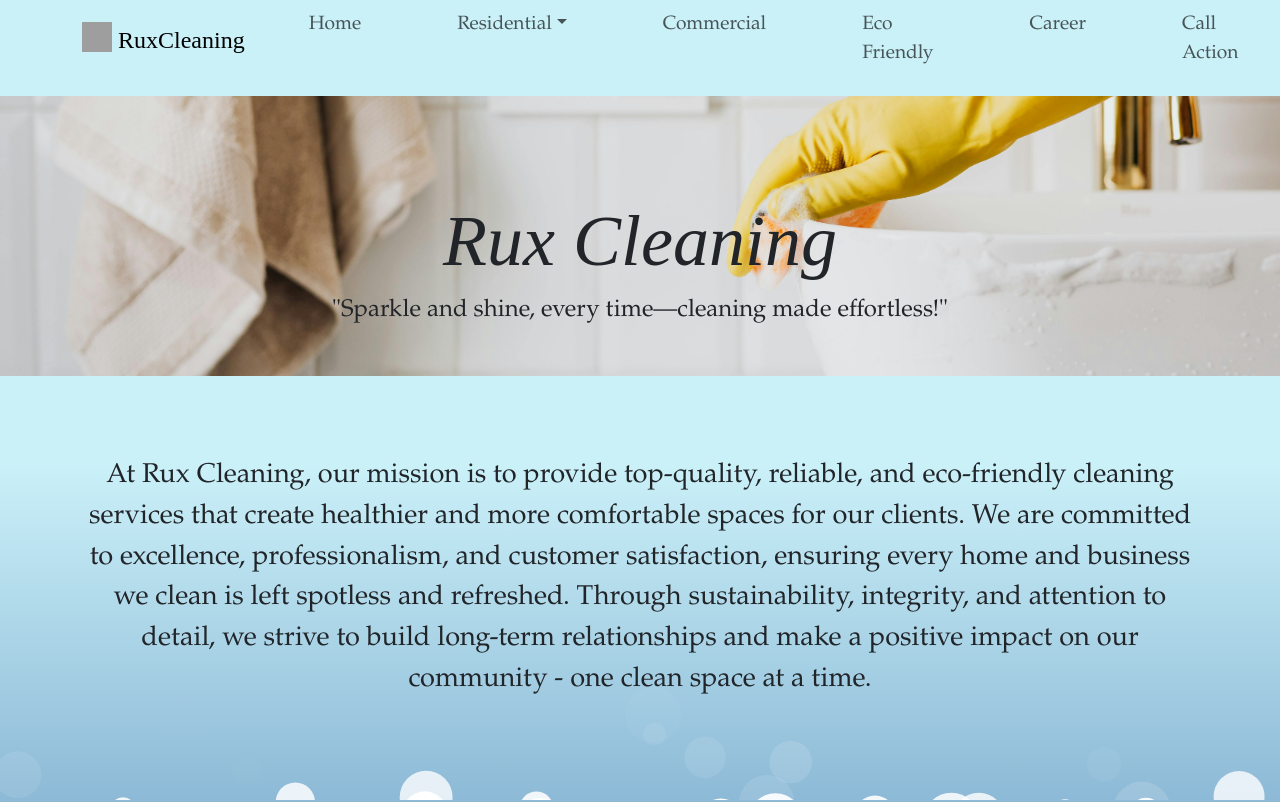
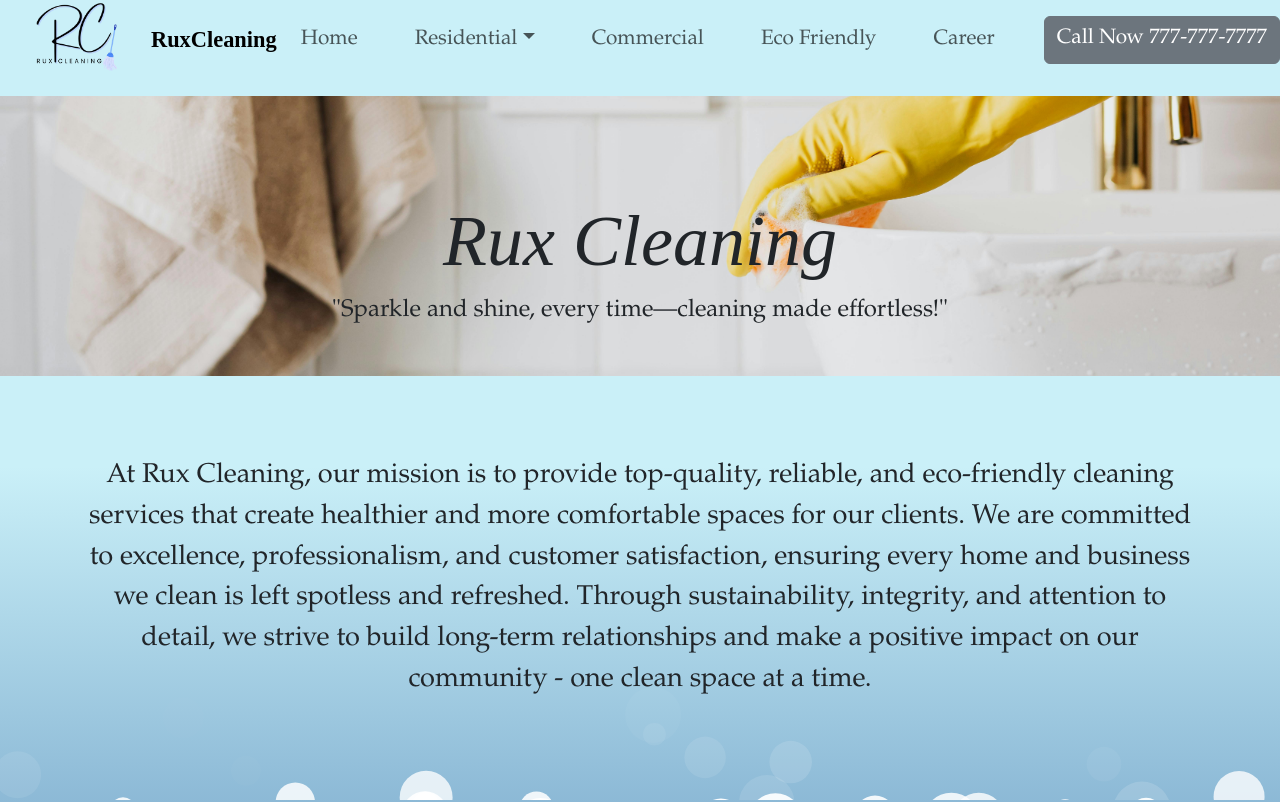
Before and after one commit to YemnyFeliz/RuxCleaning, a React (Vite) app: page / in a window 1280 px wide. Shown: the top 802 px of the page. Built offline with nearby package versions, Linux system fonts and the light colour scheme; grey boxes are pictures that could not be loaded.

Commit message:
dropdown/nav styles

```diff
--- a/components/NavBar.jsx
+++ b/components/NavBar.jsx
@@ -1,10 +1,5 @@
-import React, { Component } from 'react';
-import {
-    BrowserRouter as Router,
-    Routes,
-    Route,
-    Link,
-} from 'react-router-dom';
+import React from 'react';
+import { BrowserRouter as Router, Routes, Route, Link } from 'react-router-dom';
 
 import '../styles/NavBar.css';
 import '../src/App.css';
@@ -13,6 +8,7 @@ import Container from 'react-bootstrap/Container';
 import Nav from 'react-bootstrap/Nav';
 import Navbar from 'react-bootstrap/Navbar';
 import NavDropdown from 'react-bootstrap/NavDropdown';
+import Button from 'react-bootstrap/Button';
 
 import Home from '../pages/Home';
 import RegularCleaning from '../Pages/Residential/RegularCleaning';
@@ -21,84 +17,66 @@ import MoveCleaning from '../Pages/Residential/MoveCleaning';
 import PostConstruction from '../Pages/Residential/PostConstruction';
 import Commercial from '../pages/Commercial';
 import EcoFriendly from '../pages/Eco-Friendly';
-import Career from '../Pages/Career'
+import Career from '../Pages/Career';
 import CallAction from '../pages/CallAction';
-import logo from '../../assets/logo.png'; // Adjust path based on file location
-
+import logo from '../src/assets/logo.png';
 
 const Navigation = () => {
   return (
     <Router>
       <Navbar fixed="top" collapseOnSelect expand="lg" className="bg-body-tertiary">
-      <Container>
-        <Navbar.Brand href="/">
-          <img alt="ruxcleaninglogo" src={logo} width="30" height="30" className="d-inline-block align-top" />
+        {/* <Container> */}
+          {/* ✅ Fix Logo & Brand Name Alignment */}
+          <Navbar.Brand href="/" className="d-flex align-items-center">
+            <img
+              alt="ruxcleaninglogo"
+              src={logo}
+              width="150" // Adjust width
+              height="150" // Set height explicitly
+              className="d-inline-block align-top"
+            />
+            <span className="brand-name">RuxCleaning</span> {/* Styled in CSS */}
+          </Navbar.Brand>
 
-          {' '}RuxCleaning</Navbar.Brand>
           <Navbar.Toggle aria-controls="responsive-navbar-nav" />
           <Navbar.Collapse id="responsive-navbar-nav">
-          <Nav className="me-auto">
-
+            {/* ✅ Ensure NavLinks Take Full Space */}
+            <Nav className="ms-auto w-100 d-flex justify-content-around">
               <Nav.Link as={Link} to="/">Home</Nav.Link>
 
-            <NavDropdown title="Residential" id="collapsible-nav-dropdown">
-              <NavDropdown.Item as={Link} to="/regularCleaning" >Regular Cleaning</NavDropdown.Item>
+              <NavDropdown title="Residential" id="collapsible-nav-dropdown" className='custom-dropdown'>
 
-              <NavDropdown.Item as={Link} to="/deepCleaning">
-                Deep Cleaning
-              </NavDropdown.Item>
+                <NavDropdown.Item as={Link} to="/regularCleaning">Regular Cleaning</NavDropdown.Item>
+                <NavDropdown.Item as={Link} to="/deepCleaning">Deep Cleaning</NavDropdown.Item>
+                <NavDropdown.Item as={Link} to="/moveCleaning">Move in/out Cleaning</NavDropdown.Item>
+                <NavDropdown.Item as={Link} to="/postConstructionCleaning">Post Construction Cleaning</NavDropdown.Item>
 
-              <NavDropdown.Item as={Link} to="/moveCleaning">Move in/out Cleaning</NavDropdown.Item>
-
-              <NavDropdown.Item as={Link} to="/postConstructionCleaning">
-                Post Construction Cleaning
-              </NavDropdown.Item>
               </NavDropdown>
 
               <Nav.Link as={Link} to="/commercial">Commercial</Nav.Link>
+              <Nav.Link as={Link} to="/ecoFriendly">Eco Friendly</Nav.Link>
+              <Nav.Link as={Link} to="/career">Career</Nav.Link>
+              <Button className="callBtn" variant="secondary" as={Link} to="/callAction">Call Now 777-777-7777</Button>
+            </Nav>
+          </Navbar.Collapse>
+        {/* </Container> */}
+      </Navbar>
 
-              <Nav.Link as={Link} to="/ecoFriendly">Eco Friendly</Nav.Link>
-
-              <Nav.Link as={Link} to="/career">Career</Nav.Link>
-
-              <Nav.Link as={Link} to="/callAction">Call Action</Nav.Link>
-          </Nav>
-          {/* <Nav>
-            <Nav.Link href="#deets">More deets</Nav.Link>
-            <Nav.Link eventKey={2} href="#memes">
-              Dank memes
-            </Nav.Link>
-          </Nav> */}
-        </Navbar.Collapse>
-      </Container>
-    </Navbar>
       <div>
         <Routes>
-            <Route path="/" element={<Home />}> </Route>
-
-            <Route path="/regularCleaning" element={<RegularCleaning />}> </Route>
-
-            <Route path="/deepCleaning" element={<DeepCleaning />}> </Route>
-
-            <Route path="/moveCleaning" element={<MoveCleaning />}> </Route>
-
-            <Route path="/postConstructionCleaning" element={<PostConstruction />}> </Route>
-
-            <Route path="/commercial" element={<Commercial />}> </Route>
-
-            <Route path="/ecoFriendly" element={<EcoFriendly />}> </Route>
-
-            <Route path="/career" element={<Career />}> </Route>
-
-            <Route path="/callAction" element={<CallAction />}> </Route>
-
-
-
-
+          <Route path="/" element={<Home />} />
+          <Route path="/regularCleaning" element={<RegularCleaning />} />
+          <Route path="/deepCleaning" element={<DeepCleaning />} />
+          <Route path="/moveCleaning" element={<MoveCleaning />} />
+          <Route path="/postConstructionCleaning" element={<PostConstruction />} />
+          <Route path="/commercial" element={<Commercial />} />
+          <Route path="/ecoFriendly" element={<EcoFriendly />} />
+          <Route path="/career" element={<Career />} />
+          <Route path="/callAction" element={<CallAction />} />
         </Routes>
       </div>
-
     </Router>
   );
-}
+};
+
 export default Navigation;
--- a/styles/Home.css
+++ b/styles/Home.css
@@ -90,7 +90,42 @@ h2 {
     width: 100%;
     text-align: center;
     padding: 1rem;
-    font-size: 1.2rem;
+    font-size: 1.3rem;
     line-height: 1.5; /* Improve readability */
 
 }
+
+/* -----------------------Dropdown-------------------- */
+
+/* Make dropdown larger */
+.navbar .dropdown-menu {
+    background-color: rgba(255,255,255,0.5)!important;  /* Dark blue background */
+    border-radius: 10px !important;  /* Rounded corners */
+    border-style: hidden;
+    min-width: 600px !important;  /* Set width */
+    padding: 12px !important;
+}
+
+/* Style dropdown items */
+.navbar .dropdown-menu .dropdown-item {
+    color: #7d8597!important;  /* White text */
+    font-size: 1.2rem !important;  /* Larger font */
+    padding: 12px 20px !important;
+}
+
+/* Hover effect */
+.navbar .dropdown-menu .dropdown-item:hover {
+    background-color: #0077b6 !important;  /* Lighter blue */
+    color: #fff !important;
+}
+
+/* Active item */
+.navbar .dropdown-menu .dropdown-item:active {
+    background-color: #00b4d8 !important;
+}
+
+/* Ensure Navbar links fill entire width */
+.navbar-nav {
+    width: 100% !important;
+    justify-content: space-between !important; /* Spread items */
+}
--- a/styles/NavBar.css
+++ b/styles/NavBar.css
@@ -1,16 +1,39 @@
 nav.bg-body-tertiary {
-    /* --bs-bg-opacity: 1; */
-    background-color: #caf0f8!important;
+    background-color: #caf0f8 !important;
     height: 5rem;
-
 }
 
-.nav-link {
-    margin: 2.5rem;
-    font-size: 1.2rem;
+/* ✅ Align logo and text */
+.navbar-brand {
+    display: flex;
+    align-items: center;
+    margin-left: 0;
 }
 
-.navbar-brand {
-    font-family: Bradley Hand, cursive;
-    font-size: 1.5rem;
+/* ✅ Adjust brand text */
+.brand-name {
+    font-family: 'Bradley Hand', cursive;
+    font-size: 1.4rem;
+    font-weight: bold;
 }
+
+/* ✅ Spread NavLinks across the navbar */
+.navbar-nav {
+    width: 100%;
+    justify-content: space-around; /* Evenly distribute links */
+    margin-left: auto;
+}
+
+/* ✅ Adjust NavLinks */
+.nav-link {
+    font-size: 1.3rem;
+    /* padding: 10px; */
+}
+
+.navbar-brand img {
+    margin-right: 1px;
+}
+
+.callBtn {
+font-size: 1.3rem;
+}
```
Lines whose indentation alone changed are shown as unchanged.
